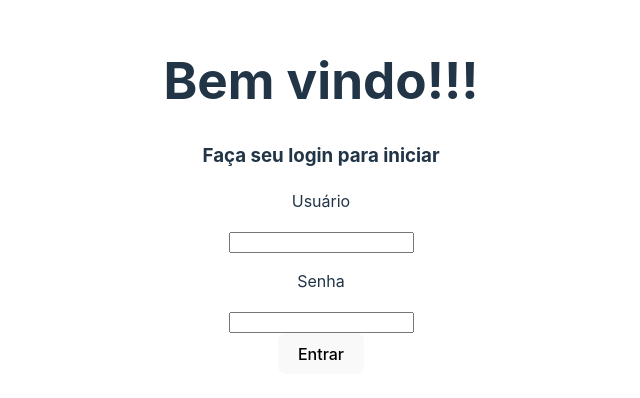
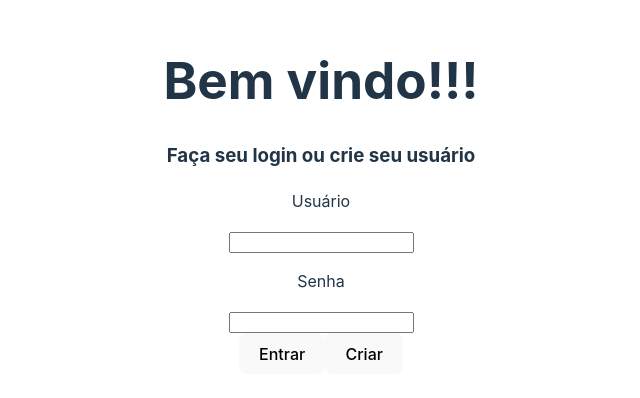
Before and after one commit to brunotomaz-dev/milho, a React (Vite) app in the folder frontend/: page / in a window 1280 px wide. Shown: the part 204-602 px from the top of the page, without its empty margins (319-959 px from the left). Built offline with nearby package versions, Linux system fonts and the light colour scheme.

Commit message:
✨  Add Feature: button criar user

```diff
--- a/frontend/src/Pages/Login.tsx
+++ b/frontend/src/Pages/Login.tsx
@@ -5,7 +5,7 @@ class Login extends React.Component {
       return (
         <div>
           <h1>Bem vindo!!!</h1>
-          <h3>Faça seu login para iniciar</h3>
+          <h3>Faça seu login ou crie seu usuário</h3>
           <label>
             <p>Usuário</p>
             <input type="text" />
@@ -16,6 +16,7 @@ class Login extends React.Component {
           </label>
           <div>
           <button>Entrar</button>
+          <button>Criar</button>
           </div>
         </div>
       )
```
